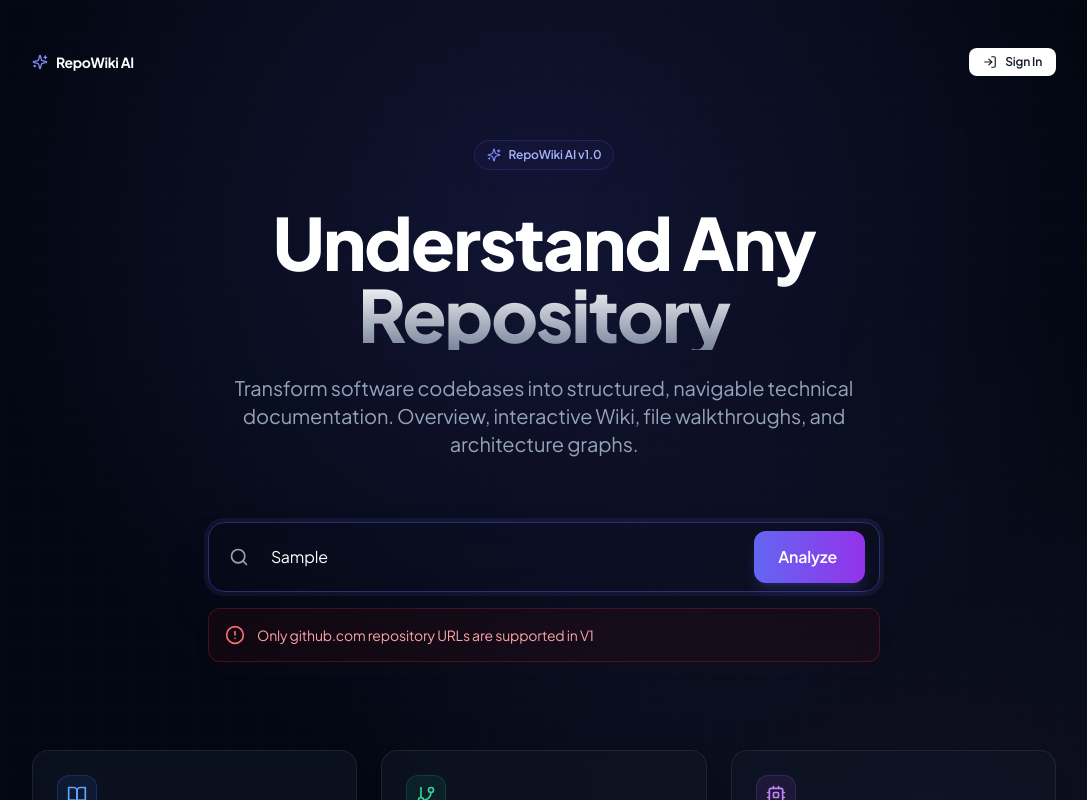
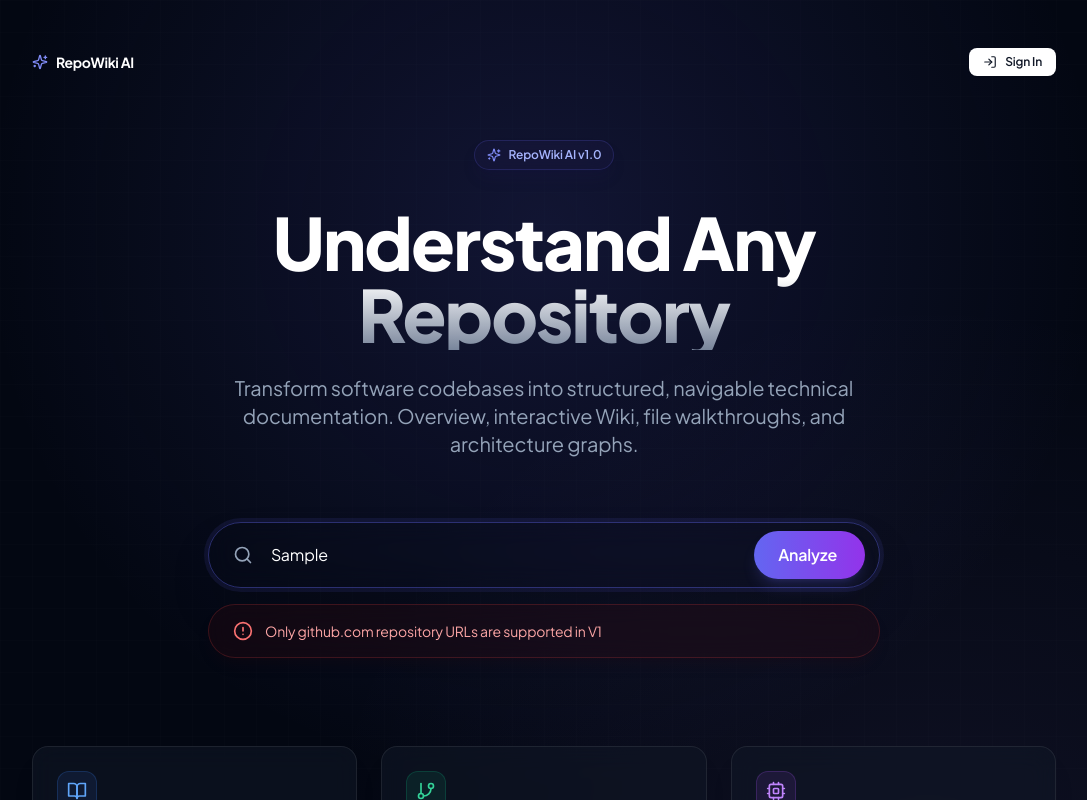
Before and after one commit to paraspathania/repowiki-ai, a Next.js app in the folder frontend/: page / in a window 1280 px wide. Both pictures are taken after typing "Sample" into the empty fields and a click on the button "Analyze". Shown: the top 800 px of the page, without its empty margins (96-1183 px from the left). Built offline with nearby package versions, Linux system fonts and the light colour scheme; no server answers.

Commit message:
style(frontend): change search input to pill/cylinder shape

```diff
--- a/frontend/src/components/repository/RepositoryInput.tsx
+++ b/frontend/src/components/repository/RepositoryInput.tsx
@@ -44,8 +44,8 @@ export function RepositoryInput({ onValidated }: RepositoryInputProps) {
 
   return (
     <form onSubmit={handleValidate} className="w-full max-w-2xl mx-auto space-y-4">
-      <div className="relative flex items-center bg-panel/40 border border-white/[0.08] focus-within:border-indigo-500/40 rounded-2xl p-1.5 focus-within:ring-4 focus-within:ring-indigo-500/10 transition-all duration-300 shadow-2xl backdrop-blur-md">
-        <div className="absolute left-5 text-slate-400">
+      <div className="relative flex items-center bg-panel/40 border border-white/[0.08] focus-within:border-indigo-500/40 rounded-full p-1.5 focus-within:ring-4 focus-within:ring-indigo-500/10 transition-all duration-300 shadow-2xl backdrop-blur-md">
+        <div className="absolute left-6 text-slate-400">
           <Search className="w-5 h-5" />
         </div>
         <input
@@ -53,13 +53,13 @@ export function RepositoryInput({ onValidated }: RepositoryInputProps) {
           value={url}
           onChange={(e) => setUrl(e.target.value)}
           placeholder="https://github.com/owner/repository"
-          className="w-full pl-14 pr-36 py-4 bg-transparent border-none text-white placeholder-slate-500 focus:outline-none focus:ring-0 text-base"
+          className="w-full pl-14 pr-36 py-3.5 bg-transparent border-none text-white placeholder-slate-500 focus:outline-none focus:ring-0 text-base"
           disabled={loading}
         />
         <button
           type="submit"
           disabled={loading}
-          className="absolute right-2 px-6 py-3.5 bg-gradient-to-r from-indigo-500 to-purple-600 hover:from-indigo-600 hover:to-purple-700 text-white rounded-xl font-semibold flex items-center gap-2 transition duration-300 shadow-lg shadow-indigo-500/20 active:scale-95 disabled:opacity-50 disabled:pointer-events-none shimmer-btn"
+          className="absolute right-2 px-6 py-3 bg-gradient-to-r from-indigo-500 to-purple-600 hover:from-indigo-600 hover:to-purple-700 text-white rounded-full font-semibold flex items-center gap-2 transition duration-300 shadow-lg shadow-indigo-500/20 active:scale-95 disabled:opacity-50 disabled:pointer-events-none shimmer-btn"
         >
           {loading ? (
             <>
@@ -76,7 +76,7 @@ export function RepositoryInput({ onValidated }: RepositoryInputProps) {
       </div>
 
       {error && (
-        <div className="flex items-center gap-3 p-4 bg-red-950/20 border border-red-500/20 rounded-xl text-red-300 text-sm backdrop-blur-md shadow-lg shadow-red-950/10 animate-fade-in">
+        <div className="flex items-center gap-3 p-4 bg-red-950/20 border border-red-500/20 rounded-full text-red-300 text-sm backdrop-blur-md shadow-lg shadow-red-950/10 animate-fade-in px-6">
           <AlertCircle className="w-5 h-5 flex-shrink-0 text-red-400" />
           <span>{error}</span>
         </div>
```
